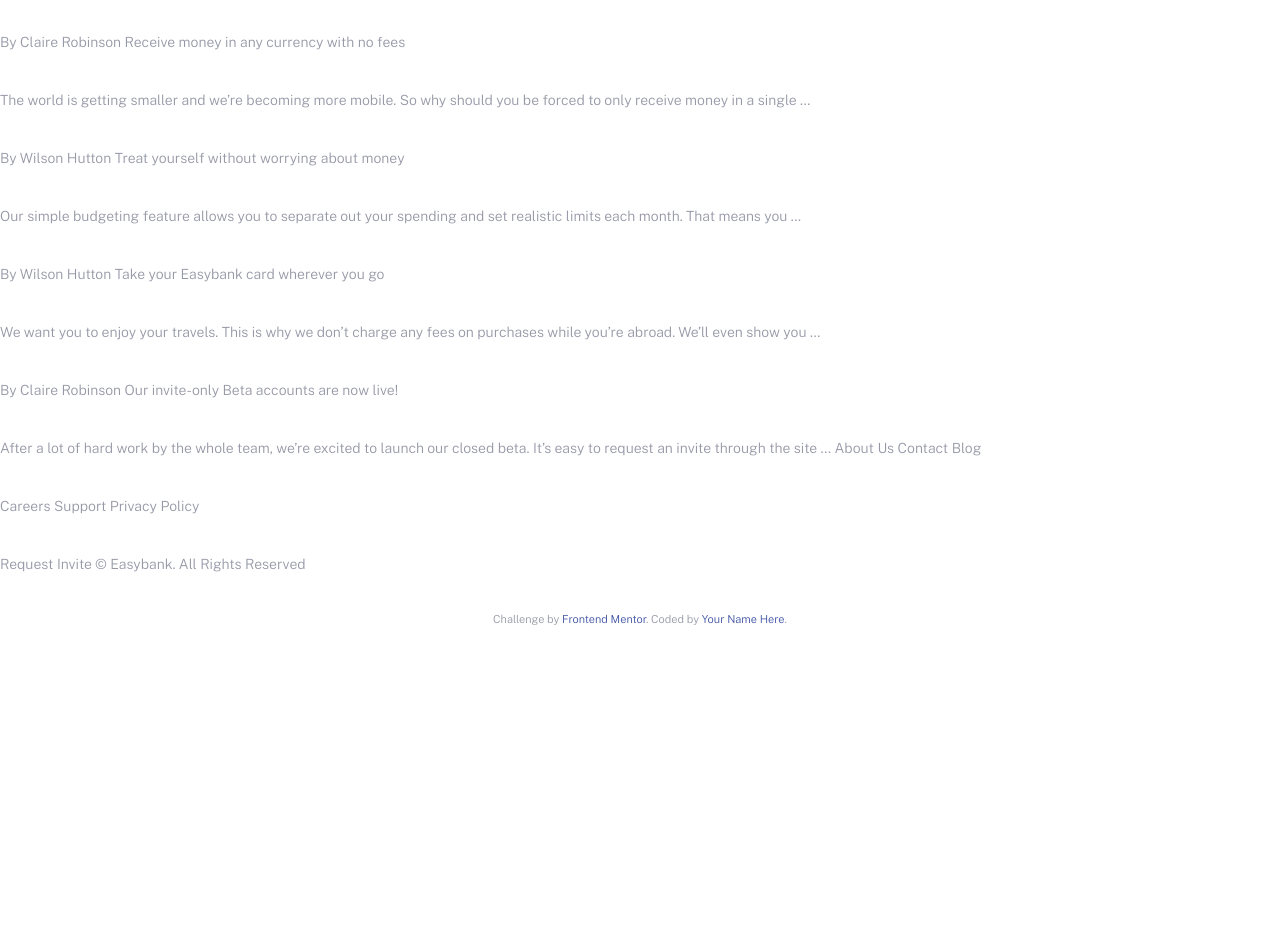
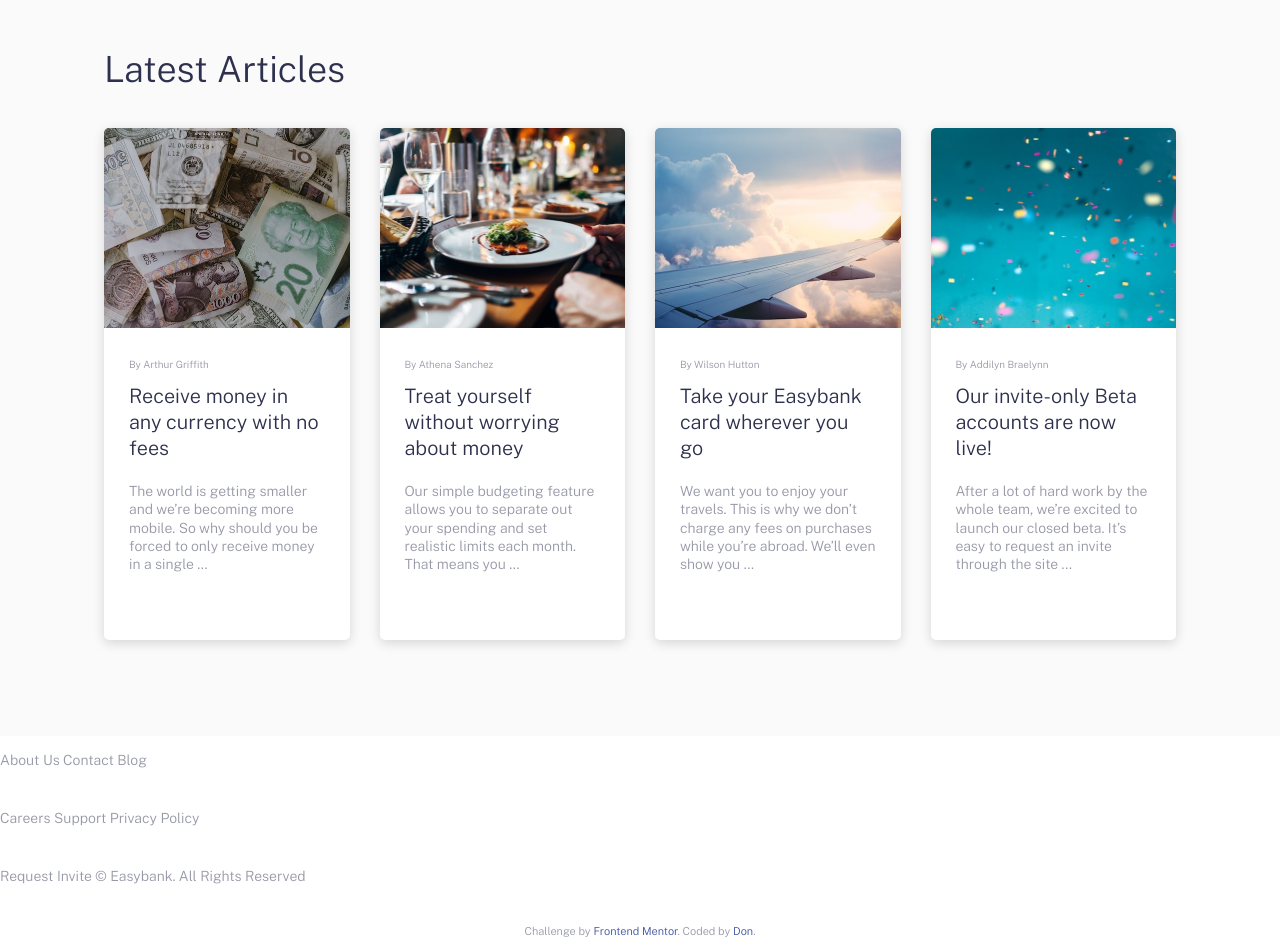
Before and after one commit to Don-PhDev/EasyBank-landing-page, a plain HTML site: page index.html in a window 1280 px wide. Shown: the part 1500-2438 px from the top of the page. Before the commit the page ends 2126 px from the top, so only its background shows below. Drawn offline with nearby package versions, Linux system fonts and the light colour scheme.

Commit message:
4-column articles

```diff
--- /dev/null
+++ b/assets/stylesheets/_article.scss
@@ -0,0 +1,76 @@
+.articles {
+  background-color: $veryLightGray;
+}
+
+.article {
+  &__content {
+  }
+
+  &__grid {
+    display: grid;
+    grid-template-columns: 1fr;
+    gap: 1.875rem;
+
+    @include breakpoint-up(medium) {
+      grid-template-columns: repeat(2, 1fr);
+    }
+
+    @include breakpoint-up(large) {
+      grid-template-columns: repeat(4, 1fr);
+    }
+  }
+
+  &__item {
+    background-color: $white;
+    border-radius: 0.3125rem;
+    overflow: hidden;
+    box-shadow: 0px 3px 12px rgba(0, 0, 0, 0.15);
+    transition: all 150ms ease-in-out;
+
+    &:hover {
+      transform: scale(1.03);
+      box-shadow: 0px 3px 17px rgba(0, 0, 0, 0.25);
+    }
+  }
+
+  &__image {
+    height: 12.5rem;
+    background-size: cover;
+    background-repeat: no-repeat;
+    background-position: center center;
+  }
+
+  &__text {
+    padding: 1.875rem 1.875rem 2.5rem;
+
+    @include breakpoint-up(large) {
+      padding: 1.875rem 1.56rem;
+    }
+  }
+
+  &__author {
+    color: $grayishBlue;
+    font-size: 0.625rem;
+    margin-bottom: 0.75rem;
+  }
+
+  &__title {
+    font-size: 1.0625rem;
+    line-height: 1.2;
+    margin-bottom: 0.5rem;
+
+    h3 {
+      @include breakpoint-up(large) {
+        height: 4.93rem;
+      }
+    }
+  }
+
+  &__description {
+    font-size: 0.8125rem;
+
+    p {
+      line-height: 1.3;
+    }
+  }
+}
--- a/assets/stylesheets/application.scss
+++ b/assets/stylesheets/application.scss
@@ -5,3 +5,4 @@
 @import "header";
 @import "hero";
 @import "feature";
+@import "article";
--- a/index.html
+++ b/index.html
@@ -162,36 +162,96 @@
       </div>
     </section>
 
-    <h2>Latest Articles</h2>
+    <section class="articles">
+      <div class="article__content container container--pall">
+        <h2>Latest Articles</h2>
 
-    <p>By Claire Robinson Receive money in any currency with no fees</p>
+        <div class="article__grid">
+          <a href="#" class="article__item">
+            <div
+              class="article__image"
+              style="background-image: url('/assets/images/image-currency.jpg')"
+            ></div>
+            <div class="article__text">
+              <div class="article__author">By Arthur Griffith</div>
+              <div class="article__title">
+                <h3>Receive money in any currency with no fees</h3>
+              </div>
+              <div class="article__description">
+                <p>
+                  The world is getting smaller and we’re becoming more mobile.
+                  So why should you be forced to only receive money in a single
+                  …
+                </p>
+              </div>
+            </div>
+          </a>
 
-    <p>
-      The world is getting smaller and we’re becoming more mobile. So why should
-      you be forced to only receive money in a single …
-    </p>
+          <a href="#" class="article__item">
+            <div
+              class="article__image"
+              style="
+                background-image: url('/assets/images/image-restaurant.jpg');
+              "
+            ></div>
+            <div class="article__text">
+              <div class="article__author">By Athena Sanchez</div>
+              <div class="article__title">
+                <h3>Treat yourself without worrying about money</h3>
+              </div>
+              <div class="article__description">
+                <p>
+                  Our simple budgeting feature allows you to separate out your
+                  spending and set realistic limits each month. That means you …
+                </p>
+              </div>
+            </div>
+          </a>
 
-    <p>By Wilson Hutton Treat yourself without worrying about money</p>
+          <a href="#" class="article__item">
+            <div
+              class="article__image"
+              style="background-image: url('/assets/images/image-plane.jpg')"
+            ></div>
+            <div class="article__text">
+              <div class="article__author">By Wilson Hutton</div>
+              <div class="article__title">
+                <h3>Take your Easybank card wherever you go</h3>
+              </div>
+              <div class="article__description">
+                <p>
+                  We want you to enjoy your travels. This is why we don’t charge
+                  any fees on purchases while you’re abroad. We’ll even show you
+                  …
+                </p>
+              </div>
+            </div>
+          </a>
 
-    <p>
-      Our simple budgeting feature allows you to separate out your spending and
-      set realistic limits each month. That means you …
-    </p>
+          <a href="#" class="article__item">
+            <div
+              class="article__image"
+              style="background-image: url('/assets/images/image-confetti.jpg')"
+            ></div>
+            <div class="article__text">
+              <div class="article__author">By Addilyn Braelynn</div>
+              <div class="article__title">
+                <h3>Our invite-only Beta accounts are now live!</h3>
+              </div>
+              <div class="article__description">
+                <p>
+                  After a lot of hard work by the whole team, we’re excited to
+                  launch our closed beta. It’s easy to request an invite through
+                  the site ...
+                </p>
+              </div>
+            </div>
+          </a>
+        </div>
+      </div>
+    </section>
 
-    <p>By Wilson Hutton Take your Easybank card wherever you go</p>
-
-    <p>
-      We want you to enjoy your travels. This is why we don’t charge any fees on
-      purchases while you’re abroad. We’ll even show you …
-    </p>
-
-    <p>By Claire Robinson Our invite-only Beta accounts are now live!</p>
-
-    <p>
-      After a lot of hard work by the whole team, we’re excited to launch our
-      closed beta. It’s easy to request an invite through the site ... About Us
-      Contact Blog
-    </p>
+    <p>About Us Contact Blog</p>
 
     <p>Careers Support Privacy Policy</p>
 
@@ -201,7 +261,8 @@
       Challenge by
       <a href="https://www.frontendmentor.io?ref=challenge" target="_blank"
         >Frontend Mentor</a
-      >. Coded by <a href="#">Your Name Here</a>.
+      >. Coded by
+      <a href="https://www.facebook.com/profile.php?id=100008339107027">Don</a>.
     </div>
     <!-- -->
 
```
Also changed, not shown: assets/stylesheets/application.css, 1 other file.
